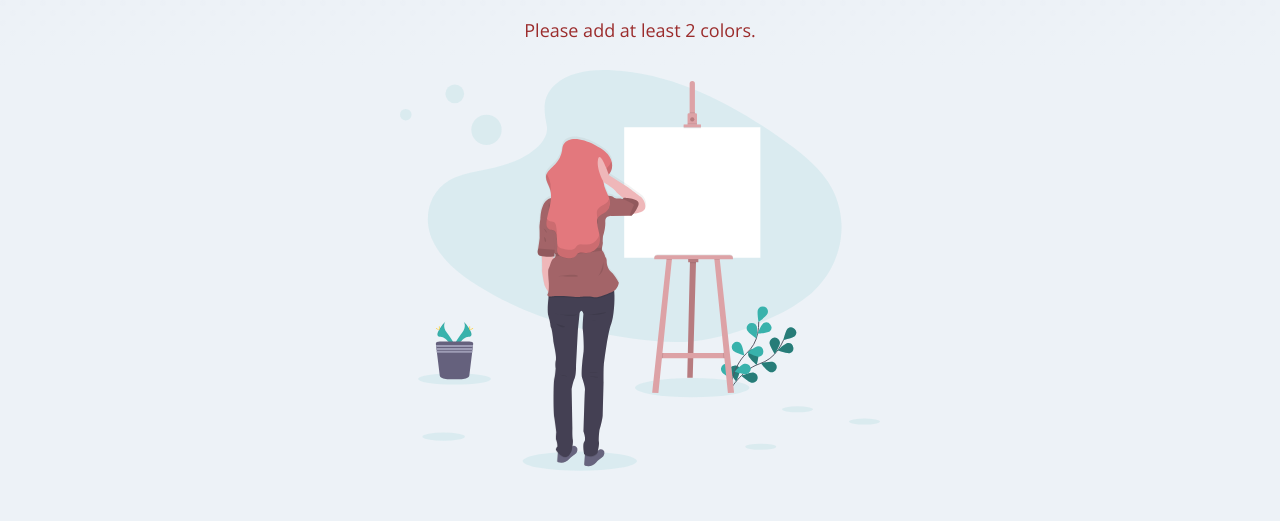
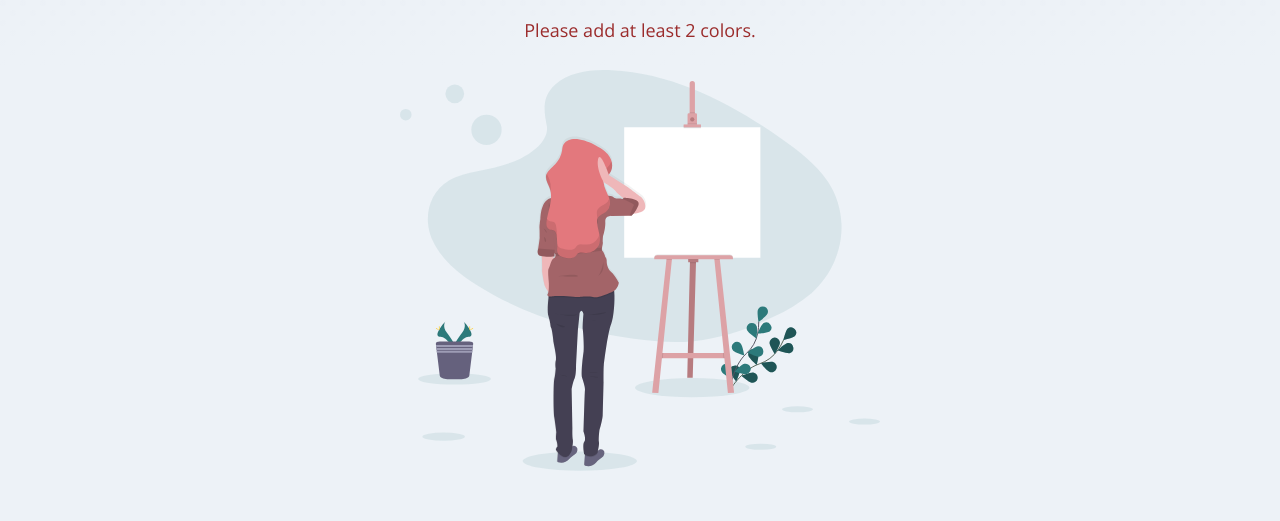
Before and after one commit to crgeary/contrast, a Next.js app: page / in a window 1280 px wide. Shown: the part 286-807 px from the top of the page. Built offline with nearby package versions, Linux system fonts and the light colour scheme.

Commit message:
Use theme color instead of hardcode

```diff
--- a/src/components/GlobalStyles.tsx
+++ b/src/components/GlobalStyles.tsx
@@ -17,7 +17,7 @@ export const GlobalStyles = createGlobalStyle`
     }
 
     a {
-        color: #2c7a7b;
+        color: ${({ theme }) => theme.colors.primary};
         text-decoration: none;
         &:hover,
         &:focus {
--- a/src/components/NoColorsGraphic/NoColorsGraphic.tsx
+++ b/src/components/NoColorsGraphic/NoColorsGraphic.tsx
@@ -1,4 +1,10 @@
+import { useTheme } from "styled-components";
+
 export const NoColorsGraphic = () => {
+    const {
+        colors: { primary: color },
+    } = useTheme();
+
     return (
         <svg xmlns="http://www.w3.org/2000/svg" viewBox="0 0 999 834">
             <defs>
@@ -17,19 +23,19 @@ export const NoColorsGraphic = () => {
             </defs>
             <path
                 d="M323.8 29.7C353 3.7 398.8-1.7 440.6.4c131.1 6.5 249.5 69.8 351.8 141.4 37 25.9 73.6 53.8 97.6 89.5 49 72.7 34.4 173.3-33.6 233.2a348.2 348.2 0 0 1-80.1 49.8c-51.3 24.6-106.6 44.3-164.8 50-41.4 4-83.4.7-124.7-4.9-115.2-15.6-228.3-50.2-323.1-109.3-41.6-26-80.8-58.2-98-100.1s-6.1-95.1 36.3-120c17.6-10.3 38.6-15 59.1-19.3 30.3-6.4 61-12.7 88.3-25.7 28.3-13.5 61.6-39.5 56-69.3-6-32-10.7-60 18.4-86z"
-                fill="#38b2ac"
+                fill={color}
                 opacity=".1"
             />
             <path
                 d="M685 668.9s25-44.4 62.7-57.2a77.2 77.2 0 0 0 39.2-29.3 129.5 129.5 0 0 0 11.5-20.7"
                 fill="none"
-                stroke="#535461"
+                stroke="#556153"
                 strokeMiterlimit="10"
                 strokeWidth="2"
             />
             <path
                 d="M822.1 553.5c-4.3 4.2-24.3 8.5-24.3 8.5s5-20 9.2-24a10.9 10.9 0 0 1 15.1 15.5zM810.8 589.5c-5.9 1.1-25-6.1-25-6.1s15-14 20.8-15.2a10.9 10.9 0 0 1 4.2 21.3zM769.6 628.4c-5.7-2-18.6-17.9-18.6-17.9s20-4.6 25.7-2.6a10.8 10.8 0 1 1-7.1 20.5zM731.7 650.9c-5.9-1-21.3-14.6-21.3-14.6s19-7.8 24.8-6.9a10.8 10.8 0 1 1-3.5 21.5zM769 567.8c0 6 11 23.4 11 23.4s10.8-17.4 10.8-23.4a10.8 10.8 0 1 0-21.7 0zM725.1 594.6c1.8 5.8 17.4 19.1 17.4 19.1s5.1-19.8 3.4-25.6a10.9 10.9 0 0 0-20.8 6.5zM686 626.5c.8 6 13.9 21.8 13.9 21.8s8.4-18.7 7.6-24.6a10.9 10.9 0 0 0-21.5 2.8z"
-                fill="#38b2ac"
+                fill={color}
             />
             <path
                 d="M822.1 553.5c-4.3 4.2-24.3 8.5-24.3 8.5s5-20 9.2-24a10.9 10.9 0 0 1 15.1 15.5zM810.8 589.5c-5.9 1.1-25-6.1-25-6.1s15-14 20.8-15.2a10.9 10.9 0 0 1 4.2 21.3zM769.6 628.4c-5.7-2-18.6-17.9-18.6-17.9s20-4.6 25.7-2.6a10.8 10.8 0 1 1-7.1 20.5zM731.7 650.9c-5.9-1-21.3-14.6-21.3-14.6s19-7.8 24.8-6.9a10.8 10.8 0 1 1-3.5 21.5zM769 567.8c0 6 11 23.4 11 23.4s10.8-17.4 10.8-23.4a10.8 10.8 0 1 0-21.7 0zM725.1 594.6c1.8 5.8 17.4 19.1 17.4 19.1s5.1-19.8 3.4-25.6a10.9 10.9 0 0 0-20.8 6.5zM686 626.5c.8 6 13.9 21.8 13.9 21.8s8.4-18.7 7.6-24.6a10.9 10.9 0 0 0-21.5 2.8z"
@@ -44,10 +50,10 @@ export const NoColorsGraphic = () => {
             />
             <path
                 d="M765 507c-2.2 5.5-18.8 17.5-18.8 17.5s-3.5-20.2-1.3-25.7a10.8 10.8 0 1 1 20.1 8.1zM769.3 544.4c-5 3.5-25.4 4.6-25.4 4.6s8-18.9 12.9-22.3a10.9 10.9 0 0 1 12.5 17.7zM747.3 596.7c-6 .5-24.2-8.8-24.2-8.8s16.5-12.3 22.4-12.8a10.9 10.9 0 0 1 1.8 21.6zM721.8 632.6c-5.8 1.5-25.3-4.7-25.3-4.7s14-14.8 19.9-16.3a10.8 10.8 0 1 1 5.4 21zM722.4 541.5c2.4 5.5 19.3 17 19.3 17s3-20.3.5-25.7a10.8 10.8 0 0 0-19.8 8.8zM693 583.8c4 4.5 23.6 10.4 23.6 10.4s-3.3-20.2-7.2-24.7a10.8 10.8 0 1 0-16.3 14.3zM670.2 628.9c3.1 5 21.5 14.2 21.5 14.2s.1-20.5-3-25.6a10.9 10.9 0 1 0-18.5 11.4z"
-                fill="#38b2ac"
+                fill={color}
             />
-            <ellipse cx="374.2" cy="814" rx="118.9" ry="19.9" fill="#38b2ac" opacity=".1" />
-            <ellipse cx="608.2" cy="661.1" rx="118.9" ry="19.9" fill="#38b2ac" opacity=".1" />
+            <ellipse cx="374.2" cy="814" rx="118.9" ry="19.9" fill={color} opacity=".1" />
+            <ellipse cx="608.2" cy="661.1" rx="118.9" ry="19.9" fill={color} opacity=".1" />
             <path fill="#b77b7f" d="M616 398v4l-6.8 238.4h-11.4l5.6-238.5.1-4.5 12.5.6z" />
             <path fill="#dda2a6" d="M681.8 600h-8.5l-126.4-.2H540l3.6-11H681l1 11.3z" />
             <path opacity=".1" d="M616 398v4h-12.6l.1-4.6 12.5.6z" />
@@ -141,13 +147,13 @@ export const NoColorsGraphic = () => {
                 d="M496.2 281.7c-6.1 15.6-14 21.7-14 21.7h-4.5c2.3-6.2 7.2-18.8 9-21.7 1.8-2.8-14.4-9.7-24-13.4 1.6-.1 3-2.3 3-2.3s36.6.2 30.5 15.7z"
                 opacity=".1"
             />
-            <ellipse cx="90.8" cy="763.1" rx="44.2" ry="8.6" fill="#38b2ac" opacity=".1" />
-            <ellipse cx="827.3" cy="706.1" rx="32.2" ry="6.3" fill="#38b2ac" opacity=".1" />
-            <ellipse cx="966.8" cy="731.6" rx="32.2" ry="6.3" fill="#38b2ac" opacity=".1" />
-            <ellipse cx="750.8" cy="784.1" rx="32.2" ry="6.3" fill="#38b2ac" opacity=".1" />
+            <ellipse cx="90.8" cy="763.1" rx="44.2" ry="8.6" fill={color} opacity=".1" />
+            <ellipse cx="827.3" cy="706.1" rx="32.2" ry="6.3" fill={color} opacity=".1" />
+            <ellipse cx="966.8" cy="731.6" rx="32.2" ry="6.3" fill={color} opacity=".1" />
+            <ellipse cx="750.8" cy="784.1" rx="32.2" ry="6.3" fill={color} opacity=".1" />
             <path
                 d="M132.6 523.3s7.2 9.5-3.4 23.8-19.3 26.3-15.7 35.2c0 0 16-26.5 29-26.9s4.4-16.1-10-32.1z"
-                fill="#38b2ac"
+                fill={color}
             />
             <path
                 d="M132.6 523.3a11.8 11.8 0 0 1 1.4 3c12.7 14.9 19.5 28.8 7.3 29.1-11.4.3-25 20.6-28.2 25.8a9.4 9.4 0 0 0 .4 1.1s16-26.5 29-26.9 4.4-16.1-10-32.1z"
@@ -163,7 +169,7 @@ export const NoColorsGraphic = () => {
             />
             <path
                 d="M94.4 523.3s-7.3 9.5 3.3 23.8 19.3 26.3 15.8 35.2c0 0-16-26.5-29-26.9s-4.4-16.1 9.9-32.1z"
-                fill="#38b2ac"
+                fill={color}
             />
             <path
                 d="M94.4 523.3a11.8 11.8 0 0 0-1.5 3c-12.7 14.9-19.4 28.8-7.3 29.1 11.4.3 25 20.6 28.3 25.8a11.4 11.4 0 0 1-.4 1.1s-16-26.5-29-26.9-4.4-16.1 9.9-32.1z"
@@ -177,7 +183,7 @@ export const NoColorsGraphic = () => {
                 d="M76.3 539.3c3 1.6 5.5 2.6 5.7 2.2s-2-2-5-3.6-1.7-.5-2 0-1.6-.2 1.3 1.4z"
                 fill="#ffd037"
             />
-            <ellipse cx="113.5" cy="643.1" rx="75.7" ry="11.6" fill="#38b2ac" opacity=".1" />
+            <ellipse cx="113.5" cy="643.1" rx="75.7" ry="11.6" fill={color} opacity=".1" />
             <path
                 d="M152.4 569.5l-.4 3-.5 4.2-.2 1.8-.5 4.1-.2 1.8-.5 4.1-5.8 47.5c-.5 4.2-7.4 7.5-15.8 7.5h-30c-8.4 0-15.3-3.3-15.8-7.5l-5.8-47.5-.5-4.1-.2-1.8-.5-4.2-.3-1.7-.5-4.2-.3-3c-.3-2.4 3.4-4.4 8.2-4.4h61.5c4.6 0 8.4 2 8.1 4.4z"
                 fill="#65617d"
@@ -186,9 +192,9 @@ export const NoColorsGraphic = () => {
                 fill="#9d9cb5"
                 d="M152 572.5l-.5 4.2H75.4l-.5-4.2H152zM151.3 578.4l-.5 4.2H76.1l-.5-4.2h75.7zM150.6 584.3l-.5 4.2H76.8l-.5-4.2h74.3z"
             />
-            <circle cx="180" cy="124.5" r="31.5" fill="#38b2ac" opacity=".1" />
-            <circle cx="114" cy="49.5" r="19.5" fill="#38b2ac" opacity=".1" />
-            <circle cx="12" cy="93" r="12" fill="#38b2ac" opacity=".1" />
+            <circle cx="180" cy="124.5" r="31.5" fill={color} opacity=".1" />
+            <circle cx="114" cy="49.5" r="19.5" fill={color} opacity=".1" />
+            <circle cx="12" cy="93" r="12" fill={color} opacity=".1" />
         </svg>
     );
 };
--- a/src/components/RangeSlider/RangeSlider.tsx
+++ b/src/components/RangeSlider/RangeSlider.tsx
@@ -81,7 +81,7 @@ const RangeSliderControl = styled.div`
             height: 26px;
             width: 16px;
             border-radius: 2px;
-            background: #2c7a7b;
+            background: ${({ theme }) => theme.colors.primary};
             cursor: grab;
             margin-top: -8px;
             box-shadow: 0 1px 3px 0 rgba(0, 0, 0, 0.1), 0 1px 2px 0 rgba(0, 0, 0, 0.06);
@@ -92,7 +92,7 @@ const RangeSliderControl = styled.div`
             height: 26px;
             width: 16px;
             border-radius: 2px;
-            background: #2c7a7b;
+            background: ${({ theme }) => theme.colors.primary};
             cursor: grab;
             margin-top: -8px;
             box-shadow: 0 1px 3px 0 rgba(0, 0, 0, 0.1), 0 1px 2px 0 rgba(0, 0, 0, 0.06);
@@ -103,7 +103,7 @@ const RangeSliderControl = styled.div`
             height: 26px;
             width: 16px;
             border-radius: 2px;
-            background: #2c7a7b;
+            background: ${({ theme }) => theme.colors.primary};
             cursor: grab;
             margin-top: -8px;
             box-shadow: 0 1px 3px 0 rgba(0, 0, 0, 0.1), 0 1px 2px 0 rgba(0, 0, 0, 0.06);
--- a/src/components/ThemeSwitch/ThemeSwitch.tsx
+++ b/src/components/ThemeSwitch/ThemeSwitch.tsx
@@ -20,7 +20,7 @@ export const ThemeSwitch: FC<ThemeSwitchProps> = ({ doDarkModeToggle, ...props }
 const Indicator = styled.span`
     width: 24px;
     height: 24px;
-    background-color: #2c7a7b;
+    background-color: ${({ theme }) => theme.colors.primary};
     display: block;
     transition: transform 0.2s ease;
     border-radius: 9999px;
```
